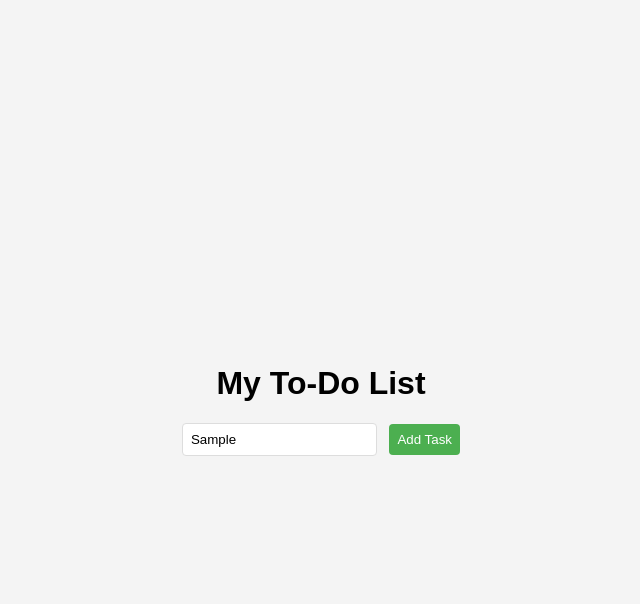
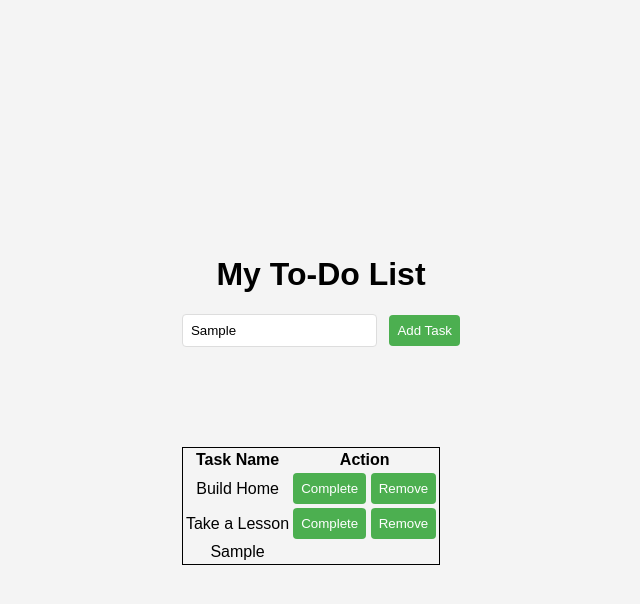
Before and after one commit to RevoU-FSSE-4/module-3-Noiid, a plain HTML site: page index.html in a window 1280 px wide. Both pictures are taken after typing "Sample" into the empty fields and a click on the button "Add Task". Shown: the whole page, without its empty margins (319-959 px from the left). Drawn offline with Linux system fonts and the light colour scheme.

Commit message:
feat: add handle submit task

```diff
--- a/app.js
+++ b/app.js
@@ -1,2 +1,17 @@
 // Place your code here
 // Add any additional code necessary to fulfill the requirements of the assignment
+
+function addTask() {
+  //checking input new task is empty
+  const newTask = document.getElementById("newTask").value;
+  const listTask = document.getElementById("listTask");
+
+  const childTr = document.createElement("tr");
+  const childTd = document.createElement("td");
+  const textNode = document.createTextNode(newTask);
+  childTd.appendChild(textNode);
+  childTr.appendChild(childTd);
+
+  listTask.appendChild(childTr);
+  alert("successfully adding a task!");
+}
--- a/index.html
+++ b/index.html
@@ -1,20 +1,46 @@
 <!DOCTYPE html>
 <html lang="en">
+
 <head>
   <meta charset="UTF-8">
   <meta name="viewport" content="width=device-width, initial-scale=1.0">
   <link rel="stylesheet" href="styles.css">
   <title>Advanced To-Do List</title>
 </head>
+
 <body>
 
   <div class="container">
     <h1>My To-Do List</h1>
     <ul id="taskList"></ul>
     <input type="text" id="newTask" placeholder="Add a new task">
-    <button id="addTaskBtn">Add Task</button>
+    <button id="addTaskBtn" onclick="addTask()">Add Task</button>
+
+    <table style="margin-top: 100px; border: 1px solid black;">
+      <thead>
+        <th>Task Name</th>
+        <th>Action</th>
+      </thead>
+      <tbody id="listTask">
+        <tr>
+          <td>Build Home</td>
+          <td>
+            <button>Complete</button>
+            <button>Remove</button>
+          </td>
+        </tr>
+        <tr>
+          <td>Take a Lesson</td>
+          <td>
+            <button>Complete</button>
+            <button>Remove</button>
+          </td>
+        </tr>
+      </tbody>
+    </table>
   </div>
 
   <script src="app.js"></script>
 </body>
+
 </html>
```
